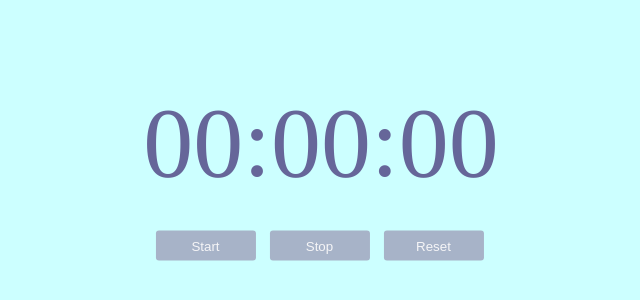
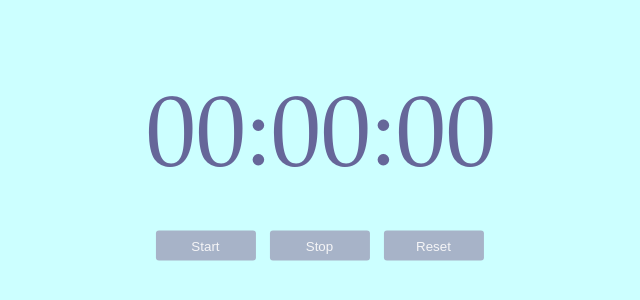
Before and after one commit to excalibren/StopWatch, a plain HTML site: page Stopwatch project/index.html in a window 1280 px wide. Shown: the part 212-512 px from the top of the page, without its empty margins (319-959 px from the left). Drawn offline with Linux system fonts and the light colour scheme.

Commit message:
Update style.css

```diff
--- a/Stopwatch project/style.css
+++ b/Stopwatch project/style.css
@@ -1,6 +1,7 @@
 body {
     background: #ccffff;
     color: #666699;
+    font-family: Garamond;
 }
 button {
     width: 100px;
```
